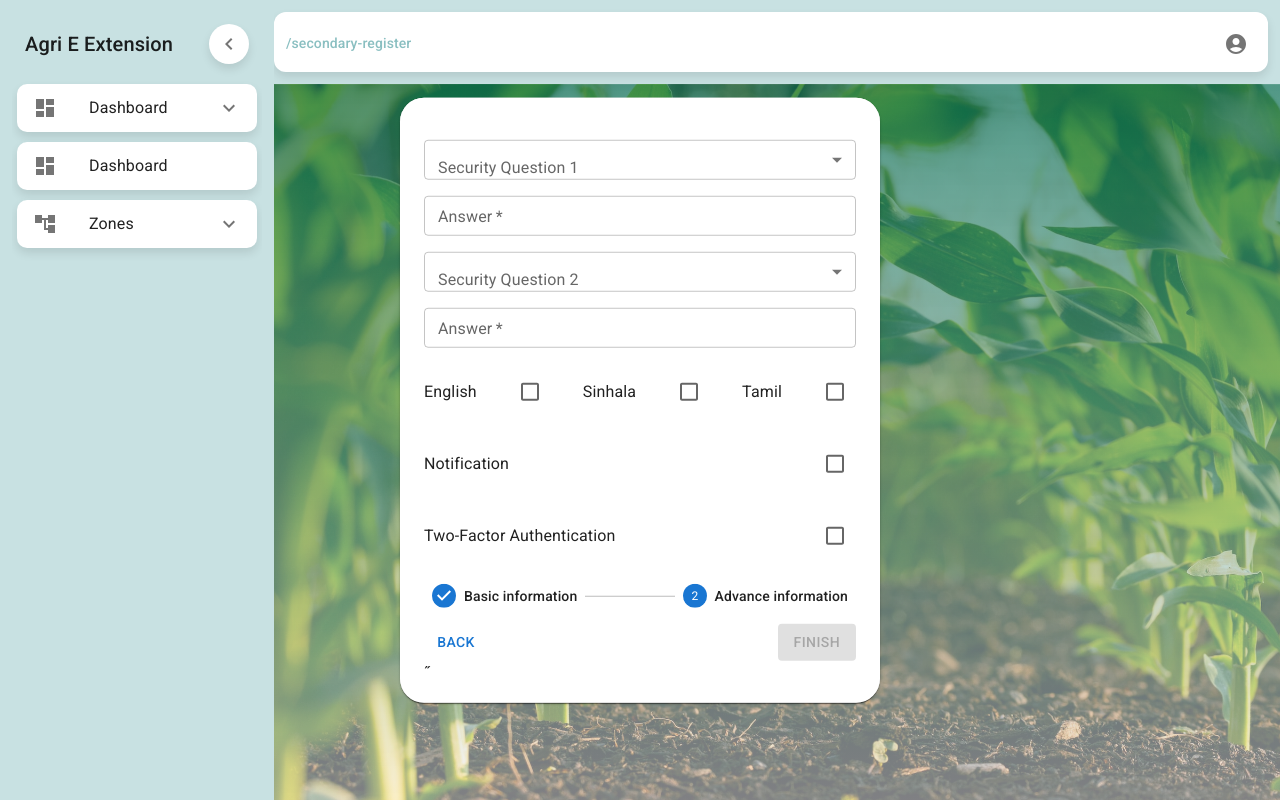
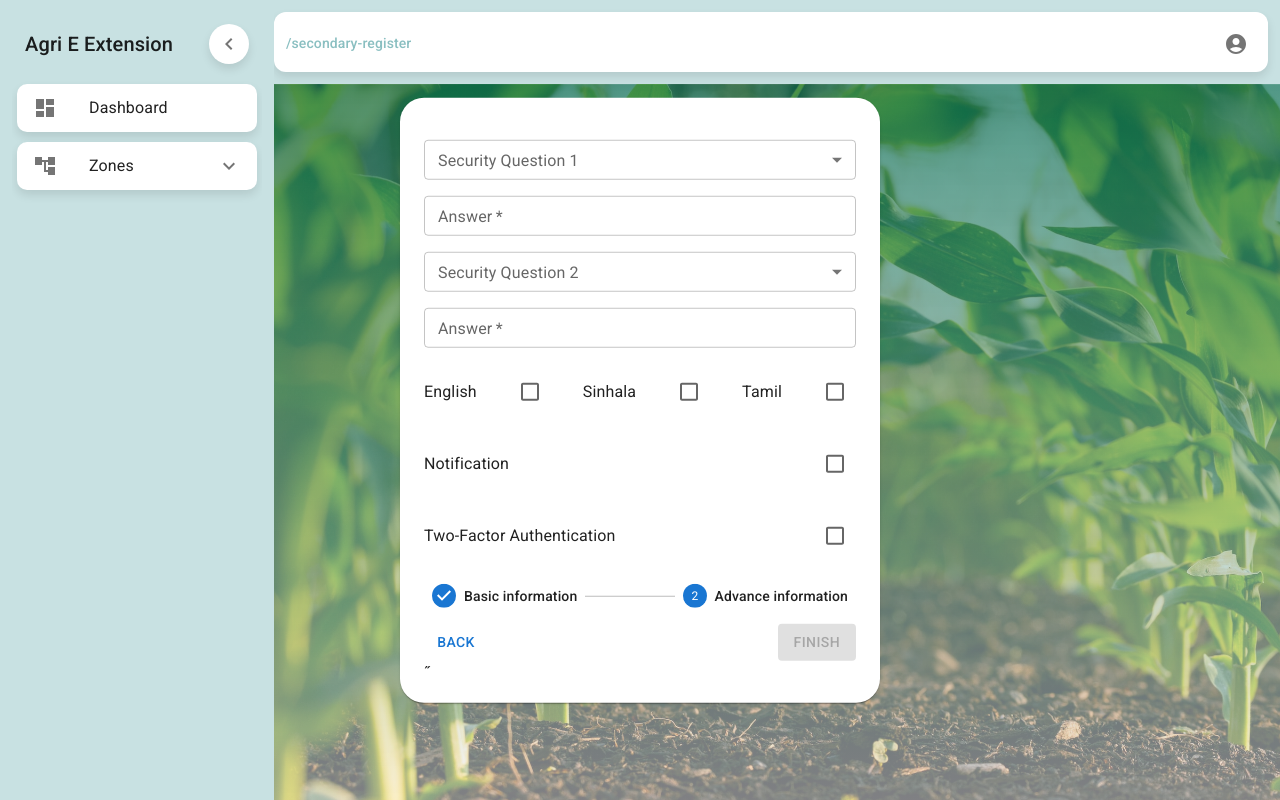
Before and after one commit to upeka-silva/Eagriclient, a React (Create React App) app: page /secondary-register in a window 1280 px wide. Shown: the top 800 px of the page. Built offline with nearby package versions, Linux system fonts and the light colour scheme.

Commit message:
fix: required modifications to complete branch

```diff
--- a/src/pages/App/App.js
+++ b/src/pages/App/App.js
@@ -34,11 +34,6 @@ const App = () => {
           </PageWrapper>
         </BrowserRouter>
       </div>
-      <div>
-        <BrowserRouter>
-          <Routes>{Router}</Routes>
-        </BrowserRouter>
-      </div>
     </ThemeProvider>
   );
 };
--- a/src/pages/register/SecondaryData.js
+++ b/src/pages/register/SecondaryData.js
@@ -85,7 +85,7 @@ const SecondaryData = () => {
     language: "",
   });
 
-  const handleSubmit = () => {};
+  const handleSubmit = () => { };
 
   const handleChange = (event) => {
     event.preventDefault();
@@ -139,7 +139,7 @@ const SecondaryData = () => {
             >
               <Grid container spacing={2}>
                 <Grid item xs={12} sm={12}>
-                  <FormControl fullWidth>
+                  <FormControl fullWidth size="small">
                     <InputLabel id="userRole">Security Question 1</InputLabel>
                     <Select
                       labelId="securityQ1"
@@ -148,7 +148,6 @@ const SecondaryData = () => {
                       value={formData.securityQ1}
                       label="Security Question 1"
                       onChange={handleChange}
-                      size="small"
                     >
                       <MenuItem value="What primary school did you attend?">
                         What primary school did you attend?
@@ -182,7 +181,7 @@ const SecondaryData = () => {
                   />
                 </Grid>
                 <Grid item xs={12} sm={12}>
-                  <FormControl fullWidth>
+                  <FormControl fullWidth size="small">
                     <InputLabel id="userRole">Security Question 2</InputLabel>
                     <Select
                       labelId="demo-simple-select-label"
@@ -191,7 +190,6 @@ const SecondaryData = () => {
                       value={formData.securityQ2}
                       label="Security Question 2"
                       onChange={handleChange}
-                      size="small"
                     >
                       <MenuItem value="What primary school did you attend?">
                         What primary school did you attend?
--- a/src/routes/routes.js
+++ b/src/routes/routes.js
@@ -2,7 +2,6 @@ import PasswordResetPage from "../pages/PasswordReset";
 import Login from "../pages/login/Login";
 import Register from "../pages/register/BasicData";
 import SecondaryData from "../pages/register/SecondaryData";
-
 import Dashboard from "../pages/Dashboard/Dashboard";
 import Province from "../pages/Zones/Province/Province";
 import EmailVerificationPage from "../pages/EmailVerification";
@@ -36,63 +35,6 @@ export const Routes = [
     {
         path: "/main-dashboard",
         name: "Dashboard",
-  },
-  {
-    path: "/password-reset",
-    element: <PasswordResetPage />,
-  },
-  {
-    path: "/login",
-    element: <Login />,
-  },
-  {
-    path: "/register",
-    element: <Register />,
-  },
-  {
-    path: "/main-dashboard",
-    name: "Dashboard",
-    isSideBar: true,
-    element: <Dashboard />,
-    icon: DashboardIcon,
-    children: [
-      {
-        path: "/dashboard/1",
-        name: "Dashboard 1",
-      },
-    ],
-  },
-  {
-    path: "/password-reset",
-    element: <PasswordResetPage />,
-  },
-  {
-    path: "/login",
-    element: <Login />,
-  },
-  {
-    path: "/register",
-    element: <Register />,
-  },
-  {
-    path: "/email-verification",
-    element: <EmailVerificationPage />,
-  },
-  {
-    path: "/password-reset",
-    element: <PasswordResetPage />,
-  },
-  {
-    path: "/login",
-    element: <Login />,
-  },
-  {
-    path: "/register",
-    element: <Register />,
-  },
-  {
-    path: "/main-dashboard",
-    name: "Dashboard",
         isSideBar: true,
         element: <Dashboard />,
         icon: DashboardIcon,
```
Also changed, not shown: 1 other file (tests, documents, lock files or other folders). Lines whose indentation alone changed are shown as unchanged.
